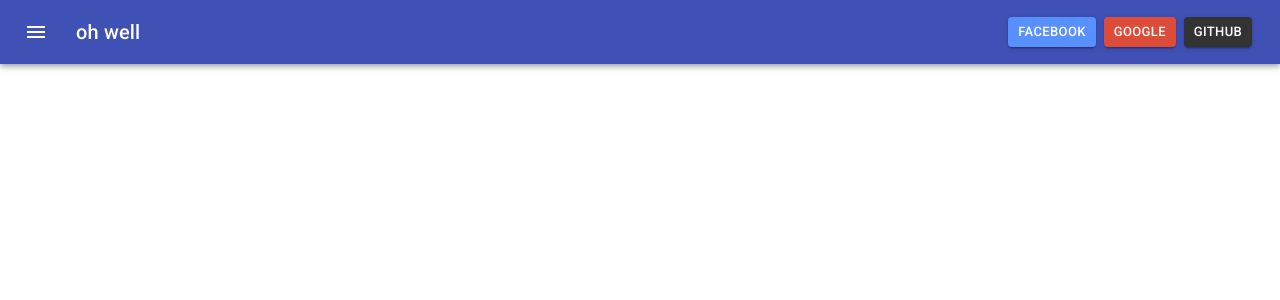
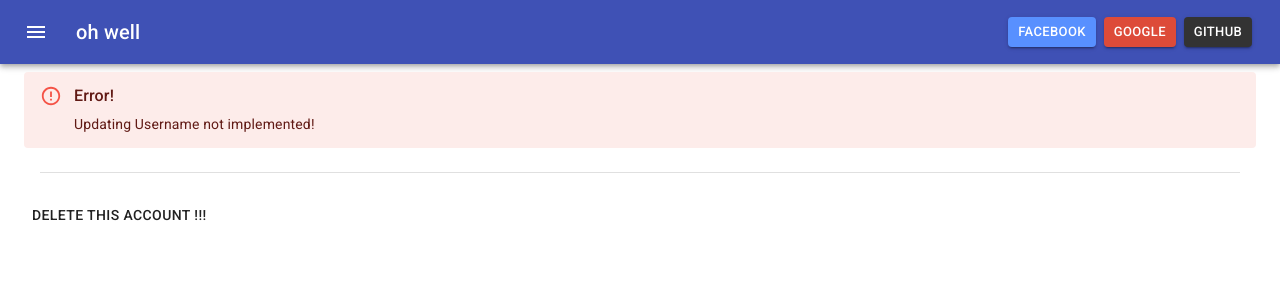
Before and after one commit to TeamUnibuc/MDS, a React (Create React App) app in the folder frontend/: page /profile in a window 1280 px wide. Shown: the top 300 px of the page. Built offline with nearby package versions, Linux system fonts and the light colour scheme; no server answers.

Commit message:
ceva incercare

```diff
--- a/frontend/src/App.tsx
+++ b/frontend/src/App.tsx
@@ -3,7 +3,7 @@ import React from 'react';
 import { Switch, Route, BrowserRouter as Router } from 'react-router-dom'
 
 import SmartHeader from 'components/SmartHeader'
-import { DefaultPage, TestEval, Dashboard, APITester } from 'pages'
+import { DefaultPage, TestEval, Dashboard, APITester, Profile } from 'pages'
 
 import { Grid } from '@material-ui/core'
 import { ThemeProvider } from '@material-ui/styles'
@@ -28,6 +28,7 @@ function App(): JSX.Element {
             <Route key="testeval" path="/testeval" exact component={TestEval}/>
             <Route key="dashboard" path="/dashboard" exact component={Dashboard}/>
             <Route key="apitester" path="/apitester" exact component={APITester}/>
+            <Route key="apitester" path="/profile" exact component={Profile}/>
           </Switch>
         </Grid>
       </Router>
--- /dev/null
+++ b/frontend/src/pages/Profile/Components/AccountDelete.tsx
@@ -0,0 +1,30 @@
+import React, { useState } from 'react'
+import { Button } from '@material-ui/core'
+
+import api from 'api'
+import { Redirect } from 'react-router-dom'
+
+function AccountDelete(): JSX.Element
+{
+    const [deleted, setDeleted] = useState(false)
+
+    const handleClick = () => {
+        api.Account.DeleteAccount({})
+        .then(res => {
+            console.log('Delete successful!')
+            setDeleted(true)
+        }).catch(res => {
+            console.log('error deleting account: ', res)
+        })
+    }
+
+    if (deleted) {
+        return <Redirect to="/Dashboard" />
+    }
+
+    return <Button onClick={handleClick}>
+        Delete this Account !!!
+    </Button>
+}
+
+export default AccountDelete
--- /dev/null
+++ b/frontend/src/pages/Profile/Components/UpdateUsername.tsx
@@ -0,0 +1,13 @@
+import React from 'react'
+
+import { Alert, AlertTitle } from '@material-ui/lab'
+
+function UpdateUsername(): JSX.Element
+{
+    return <Alert severity="error">
+        <AlertTitle>Error!</AlertTitle>
+        Updating Username not implemented!
+    </Alert>
+}
+
+export default UpdateUsername
--- /dev/null
+++ b/frontend/src/pages/Profile/Profile.tsx
@@ -0,0 +1,21 @@
+import { Container, Divider, Box } from '@material-ui/core'
+import React, { useState } from 'react'
+import AccountDelete from './Components/AccountDelete'
+import UpdateUsername from './Components/UpdateUsername'
+
+function Profile(): JSX.Element
+{
+    return (
+    <Box pt={1}>
+    <Container>
+        <UpdateUsername></UpdateUsername>
+        <Box my={3}>
+            <Divider variant="middle"/>
+        </Box>
+        <AccountDelete></AccountDelete>
+    </Container>
+    </Box>
+    )
+}
+
+export default Profile
--- a/frontend/src/pages/index.tsx
+++ b/frontend/src/pages/index.tsx
@@ -2,5 +2,6 @@ import DefaultPage from './DefaultPage/DefaultPage'
 import TestEval from './TestEval/TestEval'
 import Dashboard from './Dashboard/Dashboard'
 import APITester from  './APITester/APITester'
+import Profile from  './Profile/Profile'
 
-export { DefaultPage, TestEval, Dashboard, APITester }
+export { DefaultPage, TestEval, Dashboard, APITester, Profile }
```
Also changed, not shown: frontend/src/pages/GenericPage/GenericPage.tsx (deleted, +0 -13 lines).
